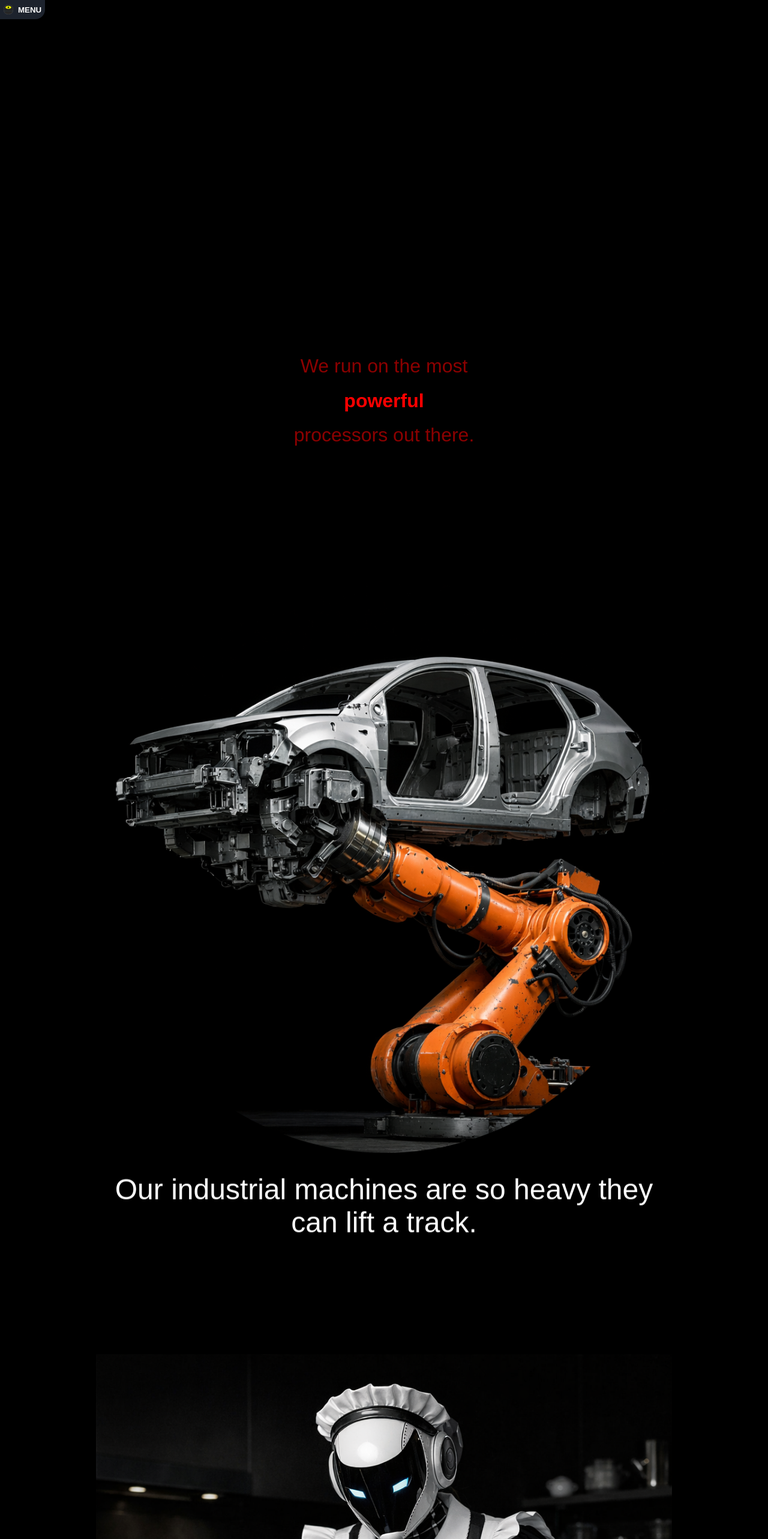
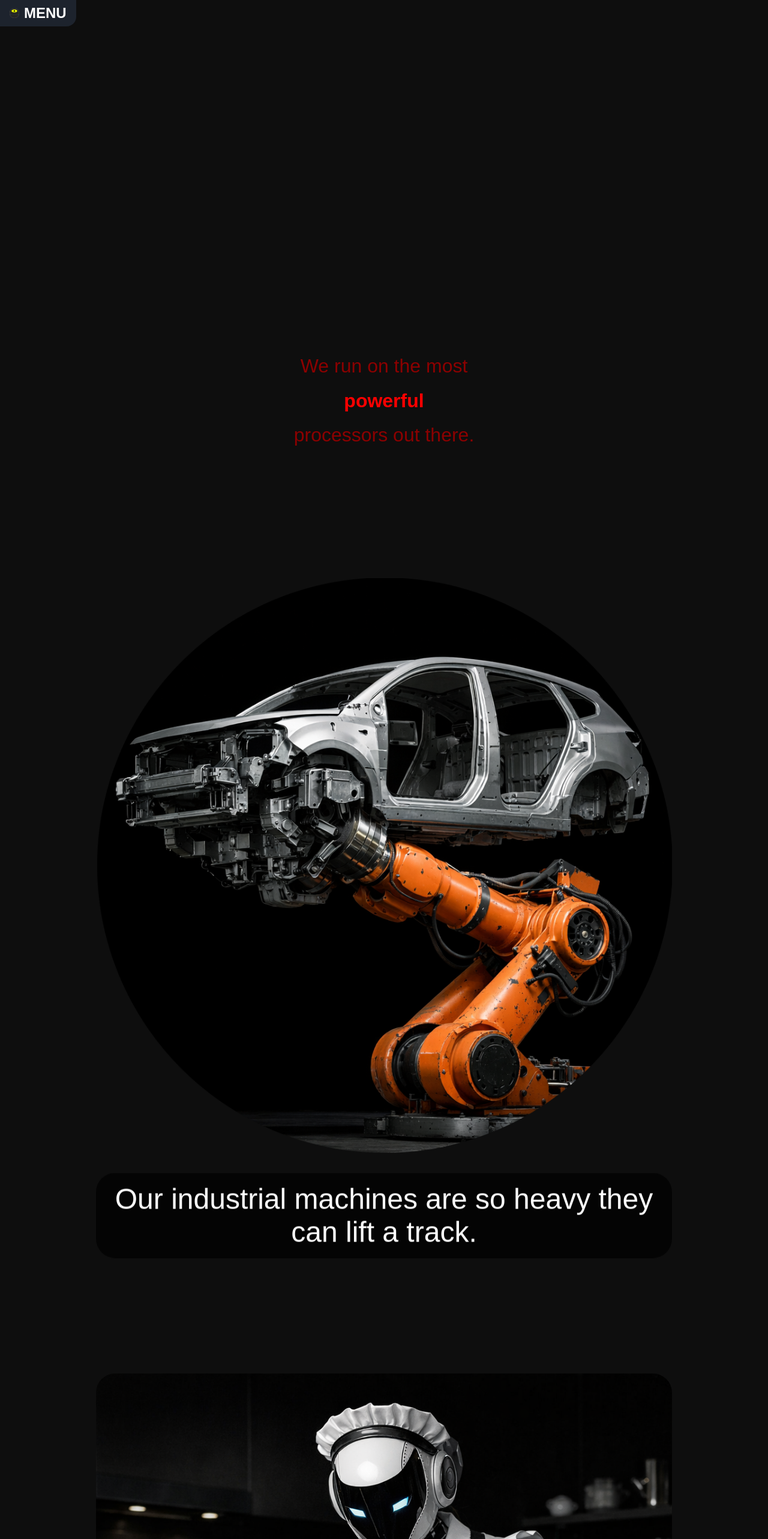
Before and after one commit to GTFTT/sellbot, a React (Vite) app: page /home in a window 1280 px wide. Shown: the top 2566 px of the page at 60% size. Built offline with nearby package versions, Linux system fonts and the light colour scheme; no server answers.

Commit message:
Application UI improved

```diff
--- a/src/App.module.css
+++ b/src/App.module.css
@@ -1,5 +1,5 @@
 .app {
-  background: #000000;
+  background: #0e0e0e;
   color: white;
   min-height: 100vh;
   padding: 0;
--- a/src/compoentns/animated/ImageWithMovingAnimation/ImageWithMovingAnimation.module.css
+++ b/src/compoentns/animated/ImageWithMovingAnimation/ImageWithMovingAnimation.module.css
@@ -2,4 +2,5 @@
   width: 100%;
   height: auto;
   display: block;
+  border-radius: 2rem;
 }
--- a/src/compoentns/animated/TextWithAnimation/TextWithAnimation.module.css
+++ b/src/compoentns/animated/TextWithAnimation/TextWithAnimation.module.css
@@ -10,4 +10,5 @@
   background-color: rgb(0 0 0 / 0.7);
   border-radius: 2rem;
   pointer-events: none;
+  padding: 1rem;
 }
--- a/src/compoentns/buttons/MenuActivateButton/MenuActivateButton.module.css
+++ b/src/compoentns/buttons/MenuActivateButton/MenuActivateButton.module.css
@@ -1,15 +1,17 @@
 .menuActivateButton {
-  background: #1D232D;
+  background: #000000;
   border: none;
   min-height: 2rem;
   color: white;
   font-weight: bold;
+  font-size: 1.5rem;
   border-bottom-right-radius: 1rem;
   display: flex;
   justify-content: space-between;
   align-items: center;
   gap: 0.5rem;
   user-select: none;
+  padding: 0.5rem 1rem;
 
   .logoContainer {
     display: flex;
```
